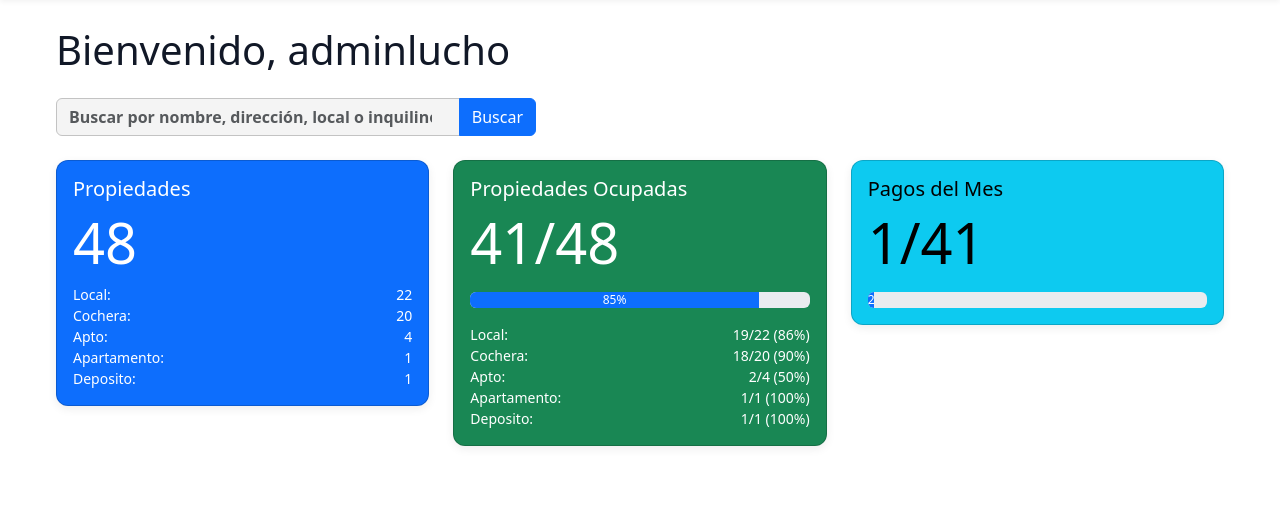
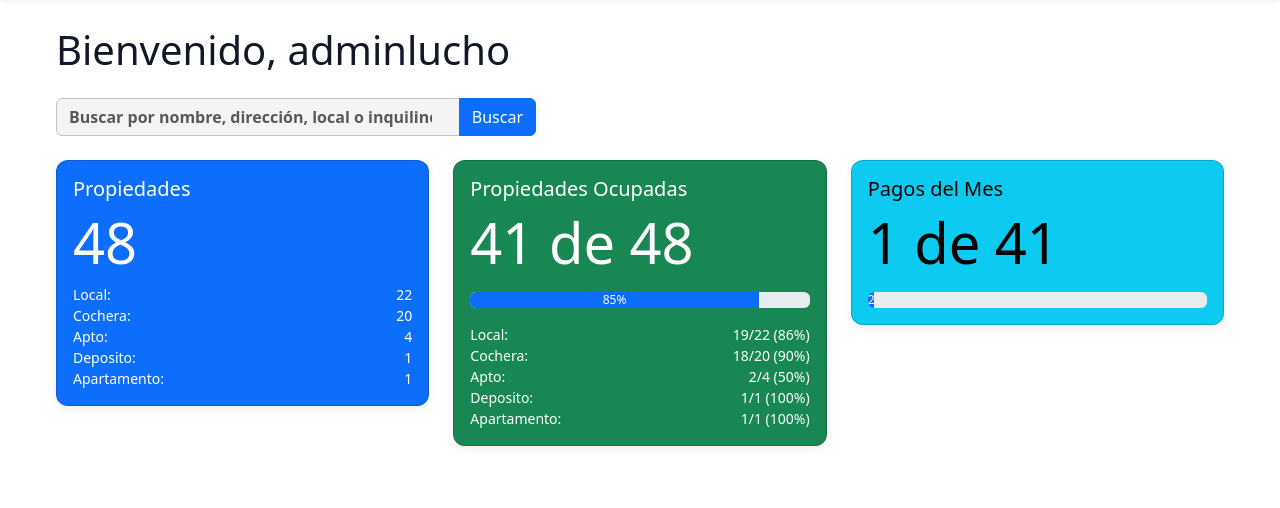
Before and after one commit to luchopb/rentflow, a PHP site: page /dashboard.php in a window 1280 px wide. Shown: the part 78-586 px from the top of the page. Run offline with PHP 8.4, Linux system fonts and the light colour scheme; a user stored in the database is signed in; data comes from the database, SQL or seed files in the repository.

Commit message:
Cambio barra por de

```diff
--- a/rentflow_mini/dashboard.php
+++ b/rentflow_mini/dashboard.php
@@ -97,7 +97,7 @@ $ratio_pagos = $total_contratos > 0 ? round(($pagos_recibidos / $total_contratos
         <div class="card text-bg-success h-100 mb-3">
           <div class="card-body d-flex flex-column justify-content-between">
             <h5 class="card-title">Propiedades Ocupadas</h5>
-            <p class="card-text display-4"><?= $total_ocupadas ?>/<?= $total_propiedades ?></p>
+            <p class="card-text display-4"><?= $total_ocupadas ?> de <?= $total_propiedades ?></p>
             <div class="progress mb-2" role="progressbar" aria-label="Progreso de ocupación">
               <div class="progress-bar" style="width: <?= $ratio_ocupacion ?>%"><?= $ratio_ocupacion ?>%</div>
             </div>
@@ -121,7 +121,7 @@ $ratio_pagos = $total_contratos > 0 ? round(($pagos_recibidos / $total_contratos
         <div class="card text-bg-info h-100 mb-3">
           <div class="card-body d-flex flex-column justify-content-between">
             <h5 class="card-title">Pagos del Mes</h5>
-            <p class="card-text display-4"><?= $pagos_recibidos ?>/<?= $total_contratos ?></p>
+            <p class="card-text display-4"><?= $pagos_recibidos ?> de <?= $total_contratos ?></p>
             <div class="progress" role="progressbar" aria-label="Progreso de pagos">
               <div class="progress-bar" style="width: <?= $ratio_pagos ?>%"><?= $ratio_pagos ?>%</div>
             </div>
```
